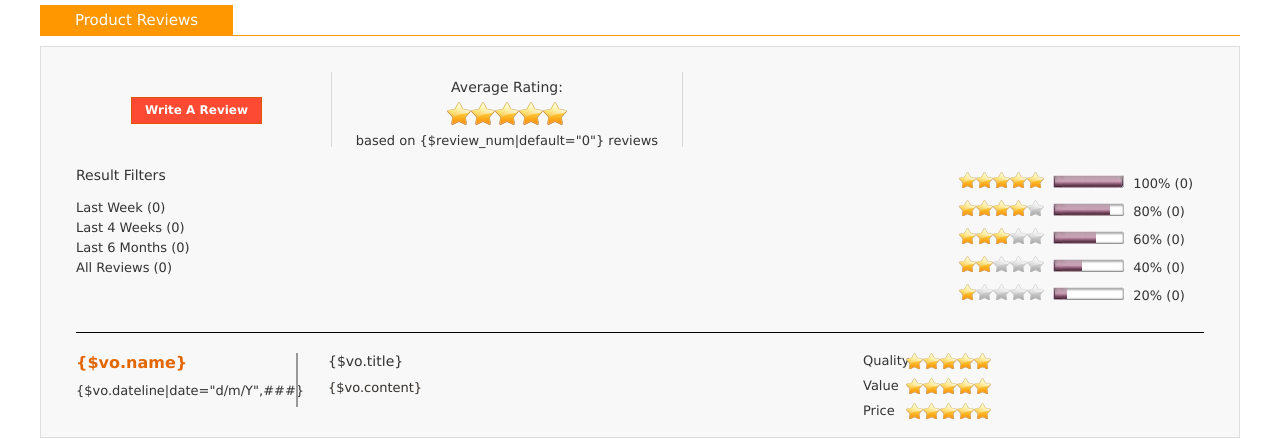
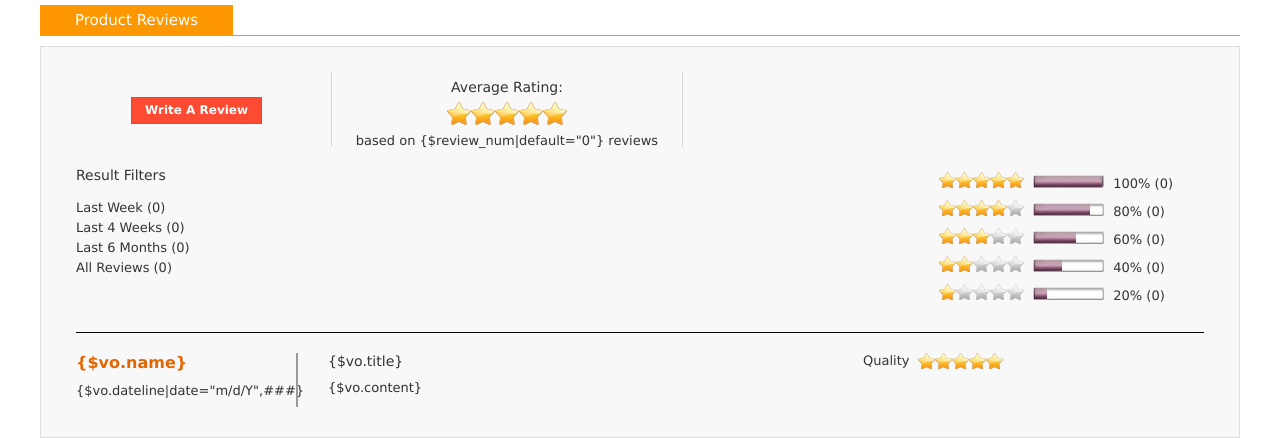
Before and after one commit to anshidai/bagsloves, a PHP site: page /DbName/Tpl/Home/default/Empty-disp.html in a window 1280 px wide. Shown: the part 2033-2471 px from the top of the page. Run offline with PHP 8.4, Linux system fonts and the light colour scheme.

Commit message:
1、修复后台ajax操作返回图片路径错误问题 2、产品详情页增加评论功能

```diff
--- a/Lib/Action/Admin/ProductsAction.class.php
+++ b/Lib/Action/Admin/ProductsAction.class.php
@@ -812,10 +812,10 @@
 			$status=$this->dao->where(array('id'=>$id))->getField($type);
 			if($status==1){
 				$status=0;
-				$data['imgurl']=__ROOT__.'/Tpl/default/Public/images/mod_0.gif';
+				$data['imgurl']=__ROOT__.'/Public/skin/images/mod_0.gif';
 			}else{
 				$status=1;
-				$data['imgurl']=__ROOT__.'/Tpl/default/Public/images/mod_1.gif';
+				$data['imgurl']=__ROOT__.'/Public/skin/images/mod_1.gif';
 			}
 			$map['id']=$id;
 			$data[$type]=$status;
--- a/Lib/Action/AdminCommAction.class.php
+++ b/Lib/Action/AdminCommAction.class.php
@@ -267,10 +267,10 @@
 		$status=$this->dao->where($map)->getField('status');
 		if($status==1){
 			$status=0;
-			$data['imgurl']=__ROOT__.'/Tpl/default/Public/images/mod_0.gif';
+			$data['imgurl']=__ROOT__.'/Public/skin/images/mod_0.gif';
 		}else{
 			$status=1;
-			$data['imgurl']=__ROOT__.'/Tpl/default/Public/images/mod_1.gif';
+			$data['imgurl']=__ROOT__.'/Public/skin/images/mod_1.gif';
 		}
 		$this->dao->where($map)->data(array('status'=>$status))->save();
 		$this->ajaxReturn($data,'保存成功',1);
--- a/Public/skin/bagsloves/css/goods.css
+++ b/Public/skin/bagsloves/css/goods.css
@@ -116,13 +116,13 @@
 .average-rating .rating-box .average_p{font-size:14px;}
 .average-rating .point_start{width:120px;height:24px; margin:0 auto;overflow:hidden;background:url(img/unactive-star.png) repeat-x;}
 .average-rating .point_start .length{display:block;height:24px; background:url(img/active-star.png) repeat-x;}
-.separate-rating{position:absolute;right:35px; top:120px; width:250px;height:150px;}
+.separate-rating{position:absolute;right:35px; top:120px; width:270px;height:150px;}
 .separate-rating .minsart{height:18px;padding:5px 0;clear:both; overflow:hidden;}
 .separate-rating .minsart .startbox{display:inline-block;width:85px;height:16px;margin-left:5px;overflow:hidden; background:url(img/min-unactive-star.png) repeat-x;}
 .separate-rating .minsart .startbox .length{display:block;height:16px;background:url(img/min-active-star.png) repeat-x;}
 .separate-rating .minsart .scrollbox{display:inline-block;width:71px;height:13px;margin-left:5px;overflow:hidden; background:url(img/scroll_bar_off.jpg) repeat-x;}
 .separate-rating .minsart .scrollbox .length{display:block;height:13px;background:url(img/scroll_bar_on.jpg) repeat-x;}
-.separate-rating .minsart .percentbox{display:inline-block; width:60px;height:15px;margin-left:5px;}
+.separate-rating .minsart .percentbox{display:inline-block; width:70px;height:15px;margin-left:5px;}
 .review-top .filters{position:absolute;left:35px; top:120px;width:170px;height:120px;}
 .review-top .filters h4{font-size:14px;padding-bottom:15px;}
 .review-top .filters ul li{line-height:20px;}
@@ -145,19 +145,19 @@
 .reviews-list .comment-right .inner-block .txt{line-height:18px;padding:10px 0;color:#332F2B;}
 .reviews-list .comment-right .rating-box{position:absolute;right:0px; top:0px;width:140px;height:75px;}
 .reviews-list .comment-right .rating-box li{height:25px;}
-.reviews-list .comment-right .rating-box .name{float:left;display:inline-block;width:38px;height:16px;line-height:16px;text-align:left;}
+.reviews-list .comment-right .rating-box .name{float:left;display:inline-block;width:50px;height:16px;line-height:16px;text-align:left;}
 .reviews-list .comment-right .rating-box .startbox{float:left;display:inline-block;width:85px;height:16px;margin-left:5px;overflow:hidden; background:url(img/min-unactive-star.png) repeat-x;}
 .reviews-list .comment-right .rating-box .startbox .length{display:block;height:16px;background:url(img/min-active-star.png) repeat-x;}
 /*===========================================comment end==================================================*/
 
 
 /*===========================================comment form start ==================================================*/
-.comment-layer{display: none; position:absolute;left:50%;top:50%; width:500px;height:490px;padding:30px 20px 20px;background-color:#fff;border:1px solid #ddd;}
+.comment-layer{display: none; position:absolute;left:50%;top:50%; width:500px;height:420px;padding:30px 20px 20px;background-color:#fff;border:1px solid #ddd;}
 .comment-layer a.close,.comment-layer a.close:hover{position:absolute;top:15px;right:15px;display:block;width:21px;height:21px;background:url(img/close_ico.png) no-repeat;}
 .comment-layer a.close:hover{background:url(img/close_ico.png) no-repeat 0 -21px;}
 .comment-layer .cred{color:#f00;}
-.comment-layer .header-tit{padding-bottom:5px;font-size:15px;font-weight:700;}
-.overall-raiting{height:80px;}
+.comment-layer .header-tit{padding-bottom:15px;font-size:15px;font-weight:700;}
+.overall-raiting{height:35px;}
 .overall-raiting .left{width:210px;float:left;line-height:20px;}
 .overall-raiting .right{width:200px;float:left;margin-left:32px;display:inline;}
 .overall-raiting .right .rating-box li{height:24px;}
--- a/Tpl/Home/default/Empty-disp.html
+++ b/Tpl/Home/default/Empty-disp.html
@@ -262,7 +262,7 @@
                         <div class="comment-block clearfix">
                             <div class="comment-sider">
                                 <strong>{$vo.name}</strong>
-                                <span class="date">{$vo.dateline|date="d/m/Y",###}<br></span>
+                                <span class="date">{$vo.dateline|date="m/d/Y",###}<br></span>
                             </div>
                             <div class="comment-right">
                                 <div class="inner-block">
@@ -273,8 +273,6 @@
                                 <div class="rating-box">
                                     <ul>
                                         <li><span class="name">Quality</span><div class="startbox"><span class="length" style="width:<?=$vo['star']*10?>%;"></span></div></li>
-                                        <li><span class="name">Value</span><div class="startbox"><span class="length" style="width:<?=$vo['star']*10?>%;"></span></div></li>
-                                        <li><span class="name">Price</span><div class="startbox"><span class="length" style="width:<?=$vo['star']*10?>%;"></span></div></li>
                                     </ul>
                                 </div>
                             </div>
@@ -302,44 +300,20 @@
 
 <!-- comment-layer start -->
 <div class="comment-layer" id="comment-layer">
-    <input type="hidden" name="quslity_rank" id="quslity_rank" value="5">
-    <input type="hidden" name="value_rank" id="value_rank" value="5">
-    <input type="hidden" name="price_rank" id="price_rank" value="5">
-    <input type="hidden" name="cmt_type" id="cmt_type" value="0">
-    <input type="hidden" name="id" id="goods_id" value="{$list.id}">
+    <input type="hidden" name="star" id="quslity_rank" value="5">
+    <input type="hidden" name="type" id="comment_type" value="Review">
+    <input type="hidden" name="products_id" id="products_id" value="{$list.id}">
     <div class="header-tit">Tell us what you think about this item:</div>
     <div class="overall-raiting clearfix">
         <div class="win-top clearfix">
             <div class="left clearfix">
                 Overall Rating <em class="cred">*</em><br>
-                select the number of stars that reflect <br>
-                your overall item rating<br>
             </div>
             <div class="right clearfix">
                 <ul class="rating-box">
                     <li>
                         <span class="name">Quality</span>
                         <div class="startbox movestar" id="quslity_star">
-                            <span value="1" class="active-star"></span>
-                            <span value="2" class=""></span>
-                            <span value="3" class=""></span>
-                            <span value="4" class=""></span>
-                            <span value="5" class=""></span>
-                        </div>
-                    </li>
-                    <li>
-                        <span class="name">Value</span>
-                        <div class="startbox movestar" id="value_star">
-                            <span value="1" class="active-star"></span>
-                            <span value="2" class=""></span>
-                            <span value="3" class=""></span>
-                            <span value="4" class=""></span>
-                            <span value="5" class=""></span>
-                        </div>
-                    </li>
-                    <li>
-                        <span class="name">Price</span>
-                        <div class="startbox movestar" id="price_star">
                             <span value="1" class="active-star"></span>
                             <span value="2" class=""></span>
                             <span value="3" class=""></span>
@@ -376,11 +350,15 @@
             <dl class="form-dl clearfix">
                 <dd>
                     <strong>Nickname: </strong>
-                    <div class="input-comment"><input type="text" name="nickname" name="{$member_Info.lastname} {$member_Info.firstname}" id="review_nickname" class="input-text"></div>
+                    <div class="input-comment"><input type="text" name="name" value="{$member_Info.lastname} {$member_Info.firstname}" id="review_nickname" class="input-text"></div>
+                </dd>
+				<dd>
+                    <strong>Email: </strong>
+                    <div class="input-comment"><input type="text" name="email" value="{$member_Info.email}" id="review_email" class="input-text"></div>
                 </dd>
                 <dd>
                     <strong>Review Title: </strong>
-                    <div class="input-comment"><input type="text" name="title" id="review_title" class="input-text"></div>
+                    <div class="input-comment"><input type="text" name="title" id="review_title" value="{$list.name}" class="input-text"></div>
                 </dd>
                 <dd>
                     <strong>Overall Review: <em class="cred">*</em></strong>
```
Also changed, not shown: Lib/Action/Home/ProAction.class.php (+22 -10 lines), Public/skin/bagsloves/js/goods.js (+48 -0 lines).
